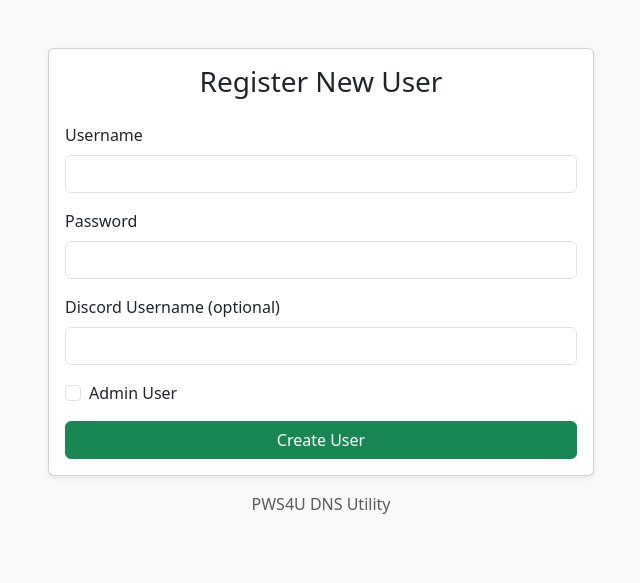
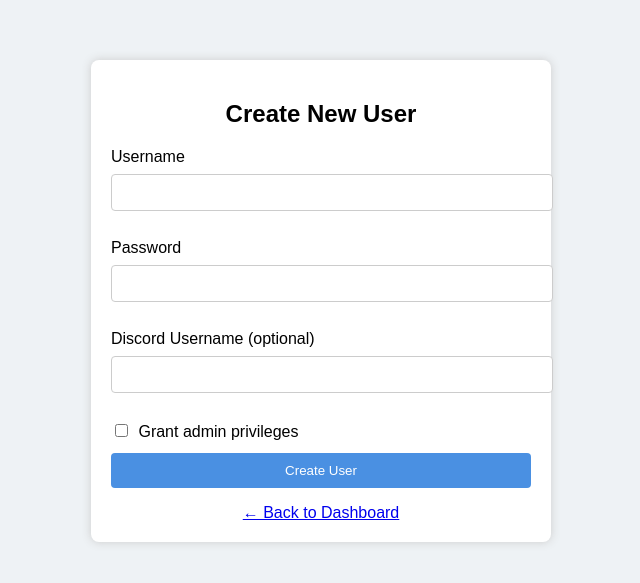
Before and after one commit to bcsanford/pws4u-dns-utility, a Python web app: template app/templates/register.html in a window 1280 px wide. Shown: the top 583 px of the page, without its empty margins (319-959 px from the left). Run offline with Jinja, Linux system fonts and the light colour scheme; the template is opened without the code that fills it, so the values that code supplies are empty.

Commit message:
Update register.html

```diff
--- a/app/templates/register.html
+++ b/app/templates/register.html
@@ -1,48 +1,103 @@
 <!DOCTYPE html>
-<html lang="en">
+<html>
 <head>
     <meta charset="UTF-8">
-    <title>Register User - PWS4U DNS Utility</title>
-    <link rel="stylesheet" href="https://cdn.jsdelivr.net/npm/bootstrap@5.3.3/dist/css/bootstrap.min.css">
+    <title>Register New User - PWS4U DNS Utility</title>
+    <style>
+        body {
+            font-family: Arial, sans-serif;
+            background-color: #eef2f5;
+            margin: 0;
+            padding: 0;
+        }
+        .container {
+            max-width: 420px;
+            margin: 60px auto;
+            padding: 20px;
+            background-color: white;
+            border-radius: 8px;
+            box-shadow: 0 0 10px #ccc;
+        }
+        h2 {
+            text-align: center;
+        }
+        form input[type="text"],
+        form input[type="password"] {
+            width: 100%;
+            padding: 10px;
+            margin: 8px 0 16px 0;
+            border: 1px solid #ccc;
+            border-radius: 4px;
+        }
+        form input[type="checkbox"] {
+            margin-right: 6px;
+        }
+        .form-group {
+            margin-bottom: 12px;
+        }
+        .submit-btn {
+            width: 100%;
+            padding: 10px;
+            background-color: #4a90e2;
+            color: white;
+            border: none;
+            border-radius: 4px;
+            cursor: pointer;
+        }
+        .submit-btn:hover {
+            background-color: #357abd;
+        }
+        .msg {
+            text-align: center;
+            color: #c00;
+            margin-bottom: 12px;
+        }
+        .msg.success {
+            color: green;
+        }
+        .back-link {
+            text-align: center;
+            margin-top: 16px;
+        }
+    </style>
 </head>
-<body class="bg-light">
-    <div class="container mt-5">
-        <div class="row justify-content-center">
-            <div class="col-md-6">
-                <div class="card shadow-sm">
-                    <div class="card-body">
-                        <h3 class="card-title mb-4 text-center">Register New User</h3>
+<body>
+    <div class="container">
+        <h2>Create New User</h2>
+
         {% if error %}
-                            <div class="alert alert-danger">{{ error }}</div>
+        <div class="msg">{{ error }}</div>
         {% endif %}
+
         {% if success %}
-                            <div class="alert alert-success">{{ success }}</div>
+        <div class="msg success">{{ success }}</div>
         {% endif %}
-                        <form method="POST" action="{{ url_for('auth.register') }}">
-                            <div class="mb-3">
-                                <label for="username" class="form-label">Username</label>
-                                <input type="text" class="form-control" id="username" name="username" required>
+
+        <form method="POST">
+            <div class="form-group">
+                <label>Username</label>
+                <input type="text" name="username" required />
             </div>
-                            <div class="mb-3">
-                                <label for="password" class="form-label">Password</label>
-                                <input type="password" class="form-control" id="password" name="password" required>
+
+            <div class="form-group">
+                <label>Password</label>
+                <input type="password" name="password" required />
             </div>
-                            <div class="mb-3">
-                                <label for="discord_username" class="form-label">Discord Username (optional)</label>
-                                <input type="text" class="form-control" id="discord_username" name="discord_username">
+
+            <div class="form-group">
+                <label>Discord Username (optional)</label>
+                <input type="text" name="discord_username" />
             </div>
-                            <div class="mb-3 form-check">
-                                <input type="checkbox" class="form-check-input" id="is_admin" name="is_admin">
-                                <label class="form-check-label" for="is_admin">Admin User</label>
+
+            <div class="form-group">
+                <label><input type="checkbox" name="is_admin" /> Grant admin privileges</label>
             </div>
-                            <div class="d-grid">
-                                <button type="submit" class="btn btn-success">Create User</button>
-                            </div>
+
+            <button class="submit-btn" type="submit">Create User</button>
         </form>
-                    </div>
-                </div>
-                <p class="text-center mt-3 text-muted">PWS4U DNS Utility</p>
-            </div>
+
+        <div class="back-link">
+            <a href="{{ url_for('main.index') }}">← Back to Dashboard</a>
         </div>
     </div>
 </body>
```
Lines whose indentation alone changed are shown as unchanged.
